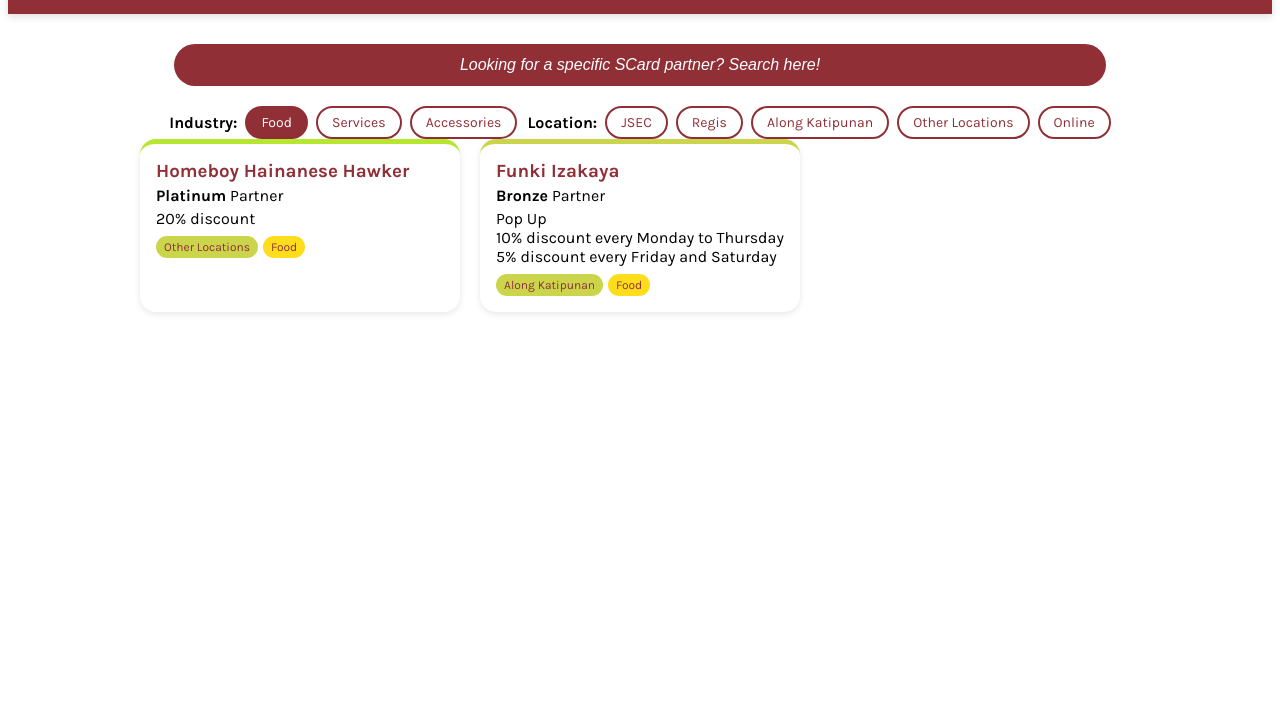
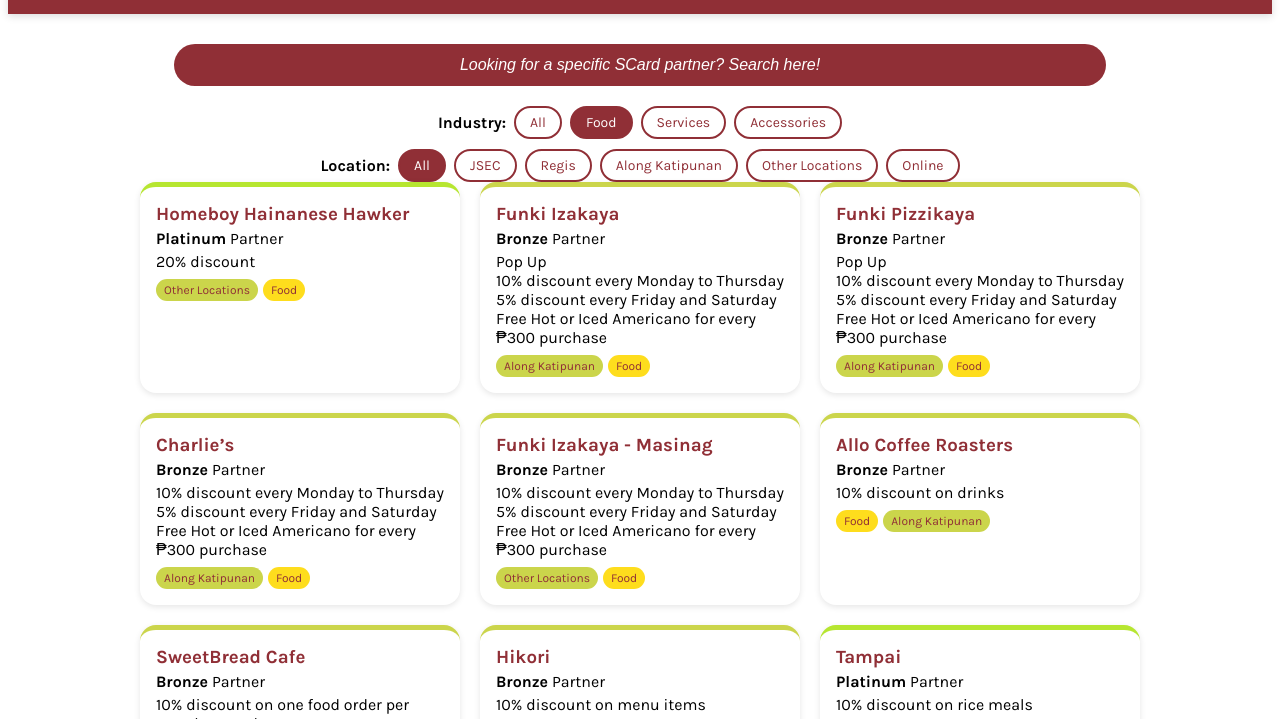
Before and after one commit to gabayscard-code/SCard-2526, a plain HTML site: page sample.html in a window 1280 px wide. Both pictures are taken after a click on the button "Food". Shown: the part 78-797 px from the top of the page. Drawn offline with Linux system fonts and the light colour scheme; a web font is replaced by a local one.

Commit message:
Update sample.html

```diff
--- a/sample.html
+++ b/sample.html
@@ -14,7 +14,7 @@
   align-items: center;
   justify-content: space-between;
   background-color: #902f36;
-  padding: 17px 20px;
+  padding: 17px 20px; /* increased vertical padding for 2px allowance */
   font-family: 'Finger Paint', cursive;
   position: sticky;
   top: 0;
@@ -187,12 +187,14 @@
   <div id="filters" style="display:flex; flex-wrap:wrap; justify-content:center; gap:10px;">
     <div style="display:flex; gap:8px; flex-wrap:wrap; align-items:center;">
       <strong>Industry:</strong>
+      <button class="filter-btn" data-filter="All" data-group="industry">All</button>
       <button class="filter-btn" data-filter="Food" data-group="industry">Food</button>
       <button class="filter-btn" data-filter="Services" data-group="industry">Services</button>
       <button class="filter-btn" data-filter="Accessories" data-group="industry">Accessories</button>
     </div>
     <div style="display:flex; gap:8px; flex-wrap:wrap; align-items:center;">
       <strong>Location:</strong>
+      <button class="filter-btn" data-filter="All" data-group="location">All</button>
       <button class="filter-btn" data-filter="JSEC" data-group="location">JSEC</button>
       <button class="filter-btn" data-filter="Regis" data-group="location">Regis</button>
       <button class="filter-btn" data-filter="Along Katipunan" data-group="location">Along Katipunan</button>
@@ -211,16 +213,39 @@
 </div>
 
 <script>
+// Partners array same as previous
 const partners = [
-  { name:"Kindred", tier:"Platinum", discount: ["40% discount on medical consultations to new customers","30% discount to medical consultations to old customers"], filters:["Services","Other Locations"], googleMapsLink: "https://www.google.com/maps/place/Kindred+Clinic" },
+  { name:"Kindred", tier:"Platinum", discount: ["40% discount on medical consultations to new customers","30% discount to medical consultations to old customers"], filters:["Services","Other Locations"], googleMapsLink: "https://www.google.com/maps/place/Kindred+Clinic+-+Ayala+Malls+Vertis+North/@14.6527487,121.0314856,17z/data=!3m1!4b1!4m6!3m5!1s0x3397b7948a4a6e13:0xea69c53c7173917c!8m2!3d14.6527488!4d121.0363565!16s%2Fg%2F11w8rzb4s2?hl=en-US&entry=ttu&g_ep=EgoyMDI1MTEwNC4xIKXMDSoASAFQAw%3D%3D" },
   { name:"Homeboy Hainanese Hawker", tier:"Platinum", discount:"20% discount", filters:["Other Locations","Food"] },
-  { name:"Funki Izakaya", tier:"Bronze", discount:["Pop Up", "10% discount every Monday to Thursday","5% discount every Friday and Saturday"], filters:["Along Katipunan","Food"] },
-  // ... other partners ...
+  { name:"Funki Izakaya", tier:"Bronze", discount:["Pop Up", "10% discount every Monday to Thursday","5% discount every Friday and Saturday","Free Hot or Iced Americano for every ₱300 purchase"], filters:["Along Katipunan","Food"] },
+  { name:"Funki Pizzikaya", tier:"Bronze", discount:["Pop Up", "10% discount every Monday to Thursday","5% discount every Friday and Saturday","Free Hot or Iced Americano for every ₱300 purchase"], filters:["Along Katipunan","Food"] },
+  { name:"Charlie’s", tier:"Bronze", discount:["10% discount every Monday to Thursday","5% discount every Friday and Saturday","Free Hot or Iced Americano for every ₱300 purchase"], filters:["Along Katipunan","Food"] },
+  { name:"Funki Izakaya - Masinag", tier:"Bronze", discount:["10% discount every Monday to Thursday","5% discount every Friday and Saturday","Free Hot or Iced Americano for every ₱300 purchase"], filters:["Other Locations","Food"] },
+  { name:"Anytime Fitness", tier:"Platinum", discount:["38% discount on the Regular Enrollment Package","Tiered discounts on Personal Training Packages"], filters:["Along Katipunan","Services"] },
+  { name:"Allo Coffee Roasters", tier:"Bronze", discount:"10% discount on drinks", filters:["Food","Along Katipunan"] },
+  { name:"SweetBread Cafe", tier:"Bronze", discount: ["10% discount on one food order per member per day", "10% discount on one drink order per member per day"] , filters:["Food","Others"] },
+  { name:"Potico.ph", tier:"Platinum", discount:"30% discount with free shipping (ADMUGABAY30), valid for multiple uses with a maximum discount of Php 250.00", filters:["Accessories","Other Locations", "Online"] },
+  { name:"FlowerStore", tier:"Platinum", discount:"20% discount with free shipping (ADMUGABAY20), valid for multiple uses with a maximum discount of Php 200.00", filters:["Accessories","Other Locations", "Online"] },
+  { name:"Hikori", tier:"Bronze", discount:"10% discount on menu items", filters:["Food","JSEC"] },
+  { name:"Tampai", tier:"Platinum", discount:"10% discount on rice meals", filters:["Food","JSEC"] },
+  { name:"Lami", tier:"Gold", discount:"15% discount on menu items", filters:["Food","JSEC"] },
+  { name:"Beanleaf", tier:"Bronze", discount:"10% discount on menu items with Php 120.00 minimum purchase", filters:["Food","Along Katipunan"] },
+  { name:"PC Formula", tier:"Gold", discount:"15% discount on services", filters:["Services","Other Locations"] },
+  { name:"Mason's Cafe", tier:"Bronze", discount:"10% discount on all products", filters:["Food","Along Katipunan"] },
+  { name:"Neolivbrews", tier:"Bronze", discount:"10% discount on drinks", filters:["Food","Along Katipunan"] },
+  { name:"Chicken United", tier:"Gold", discount:"15% discount on all products", filters:["Food","Along Katipunan"] },
+  { name:"Yummy Tokyo", tier:"Gold", discount:"15% discount on all regular priced items", filters:["Food","Regis"] },
+  { name:"Namit Gid Ya", tier:"Gold", discount:"15% discount on all menu items", filters:["Food","JSEC"] },
+  { name:"LA Sauce Sneaker laundry Katiipunan", tier:"Bronze", discount:"10% discount on services", filters:["Service","Along Katipunan"] },
+  { name:"Enrico's", tier:"Bronze", discount:"10% discount", filters:["Food","Along Katipunan"] },
+  { name:"Benny Coffee & Brunch", tier:"Bronze", discount:"10% discount", filters:["Food","Along Katipunan"] },
+  { name:"Cozi Studios", tier:"Platinum", discount:"20% discount", filters:["Accessories","Other Location", "Online"] },
+  { name:"Brucal Dental Studios", tier:"Platinum", discount:"20% discount on services", filters:["Services","Along Katipunan"] },
+  { name:"Kim's Ramyun - Regis Center", tier:"Bronze", discount:"10% discount", filters:["Food","Regis"] },
 ];
 
 const cardContainer = document.getElementById("cardContainer");
 const pagination = document.getElementById("pagination");
-
 let currentPage = 1;
 const cardsPerPage = 9;
 let filteredPartners = [...partners];
@@ -240,25 +265,21 @@
       position:relative;
       cursor:pointer;
       overflow:hidden;
-    " data-link="${p.googleMapsLink ? p.googleMapsLink : ''}">
-      ${
-        p.googleMapsLink
-        ? `<div class="overlay" style="
+    " ${p.googleMapsLink ? `data-link="${p.googleMapsLink}"` : ''}>
+      ${p.googleMapsLink ? `<div class="overlay" style="
         position:absolute;
         top:0; left:0; right:0; bottom:0;
         display:flex;
         justify-content:center;
         align-items:center;
-            background:rgba(0,0,0,0.6);
+        background:rgba(0,0,0,0.5);
         color:white;
         font-weight:700;
         font-size:18px;
         opacity:0;
         transition:opacity 0.3s;
         z-index:2;
-          ">📍 View on Maps</div>`
-        : ''
-      }
+      ">📍 View on Maps</div>` : ''}
       <h3 style="margin:0; font-weight:700; color:#902f36;">${p.name}</h3>
       <p style="margin:4px 0;"><strong>${p.tier}</strong> Partner</p>
       <div style="margin:4px 0;">
@@ -280,9 +301,10 @@
     </div>
   `).join('');
 
+  // Hover & click listeners only if overlay exists
   document.querySelectorAll('.partner-card').forEach(card => {
     const overlay = card.querySelector('.overlay');
-    if(overlay){
+    if(overlay) {
       card.addEventListener('mouseenter', () => { if(window.innerWidth>600) overlay.style.opacity=1; });
       card.addEventListener('mouseleave', () => { overlay.style.opacity=0; });
       card.addEventListener('click', () => { window.open(card.dataset.link, '_blank'); });
@@ -308,7 +330,7 @@
 
 function filterCards() {
   const search = document.getElementById("searchInput").value.toLowerCase();
-  const activeFilters = Array.from(document.querySelectorAll(".filter-btn.active"))
+    const activeFilters = Array.from(document.querySelectorAll(".filter-btn.active:not([data-filter='All'])"))
                             .map(btn => btn.dataset.filter);
 
   filteredPartners = partners.filter(p => {
@@ -342,12 +364,34 @@
 
 document.getElementById("searchInput").addEventListener("input", filterCards);
 
-// FILTER BUTTONS: toggle independent selection
+// Filter button logic
 document.querySelectorAll(".filter-btn").forEach(btn => {
   btn.addEventListener("click", () => {
+    const group = btn.dataset.group;
+    const allBtn = document.querySelector(`.filter-btn[data-filter='All'][data-group='${group}']`);
+
+    if (btn.dataset.filter === "All") {
+      // Select All, deselect other buttons in group
+      document.querySelectorAll(`.filter-btn[data-group='${group}']`).forEach(b => b.classList.remove("active"));
+      btn.classList.add("active");
+    } else {
       btn.classList.toggle("active");
+      allBtn.classList.remove("active");
+
+      const activeBtns = document.querySelectorAll(`.filter-btn.active[data-group='${group}']:not([data-filter='All'])`);
+      if (activeBtns.length === 0) allBtn.classList.add("active");
+      if (activeBtns.length > 1) {
+        // Allow only one selection per group (besides "All")
+        activeBtns.forEach((b, idx) => { if(idx>0) b.classList.remove("active"); });
+      }
+    }
     filterCards();
   });
+});
+
+// Preselect "All" for both groups on page load
+window.addEventListener("DOMContentLoaded", () => {
+  document.querySelectorAll(".filter-btn[data-filter='All']").forEach(b => b.classList.add("active"));
 });
 
 // Initial render
```
Lines whose indentation alone changed are shown as unchanged.
